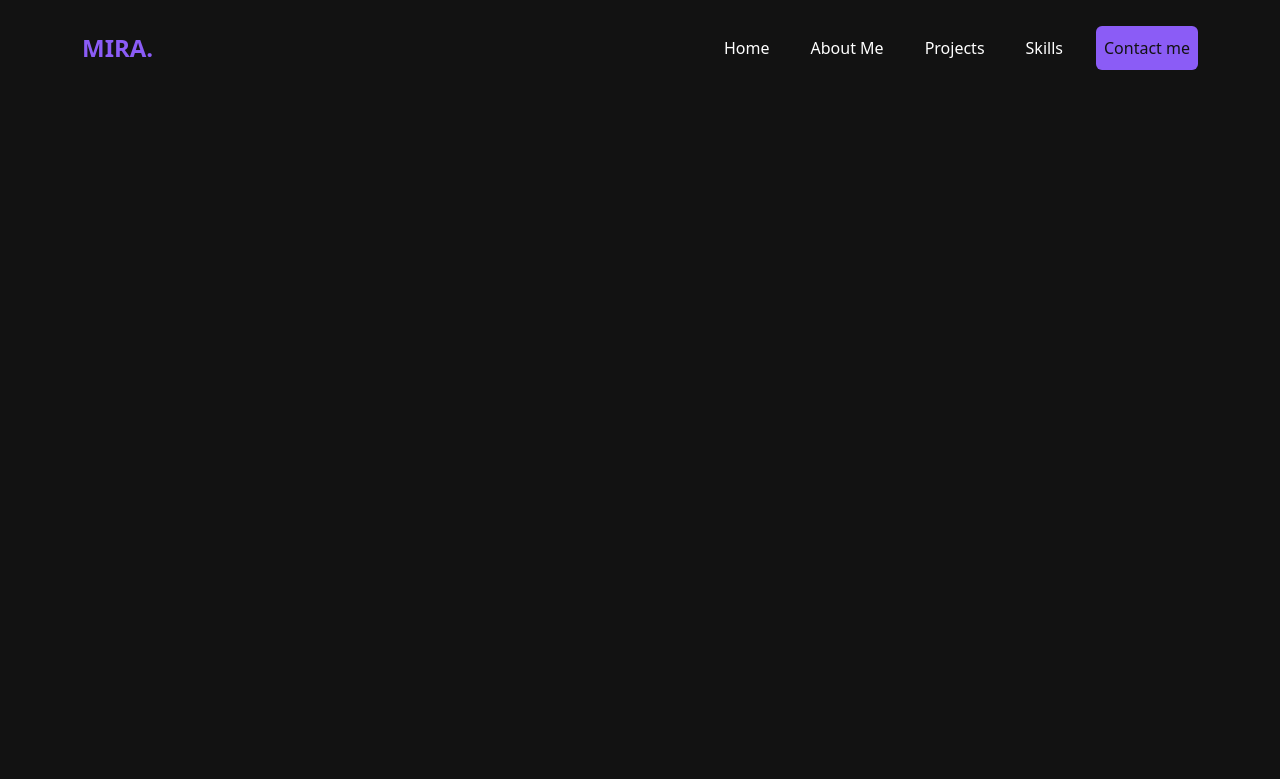
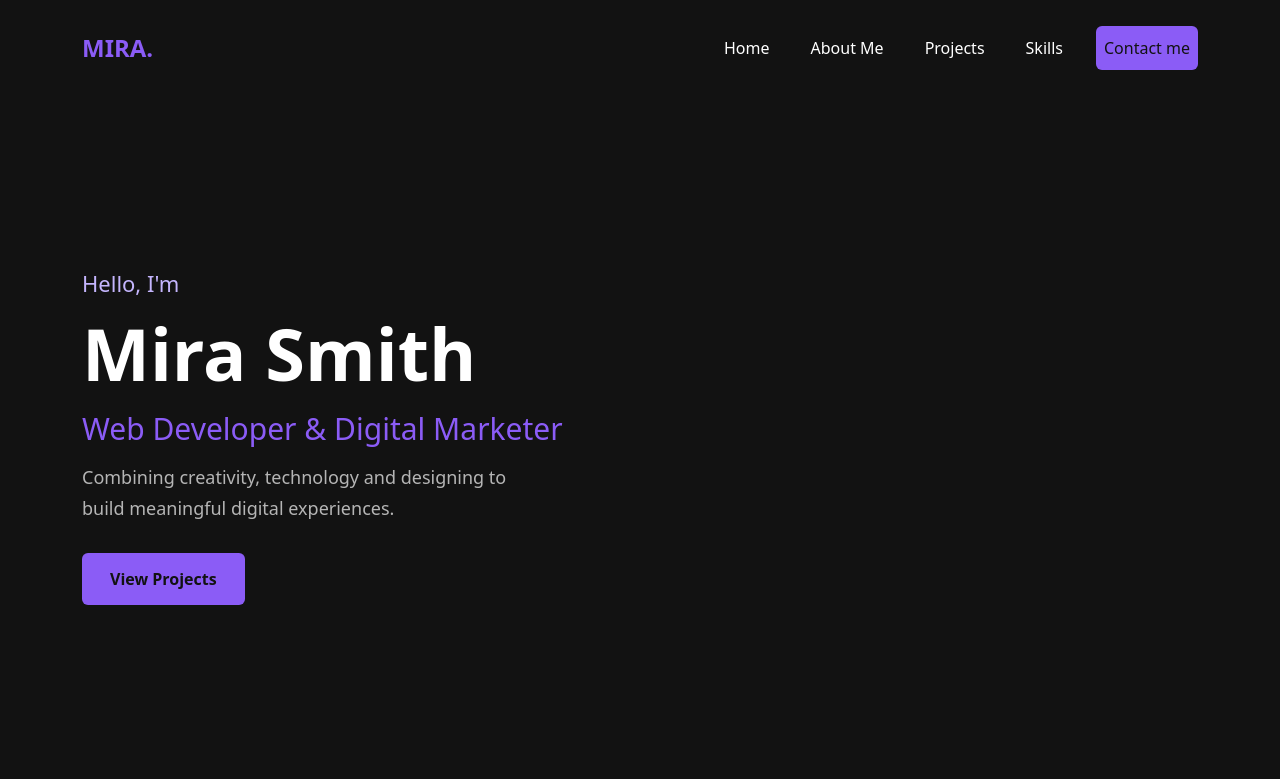
Before and after one commit to mirasmith0101-byte/portfolio-website, a plain HTML site: page index.html in a window 1280 px wide. Drawn offline with nearby package versions, Linux system fonts and the light colour scheme.

Commit message:
build and style home section

```diff
--- a/index.html
+++ b/index.html
@@ -47,6 +47,29 @@
             </div>
          </nav>
 
+         <!-- Home Section -->
+          <section id="home" class="home">
+            <div class="container">
+                <div class="row align-items-center">
+
+                    <!-- Introduction -->
+                     <div class="col-lg-6">
+                        <p class="home-greeting">Hello, I'm</p>
+                        <h1 class="home-title">Mira Smith</h1>
+                        <h2 class="home-subtitle"> Web Developer & Digital Marketer</h2>
+                        <p class="home-description">Combining creativity, technology and designing to build meaningful digital experiences.</p>
+                        <a href="#projects" class="home-btn">View Projects</a>
+                     </div>
+
+                     <!-- Profile Photo -->
+                      <div class="col-lg-6">
+                        <div class="home-image">
+                        </div>
+                      </div>
+                </div>
+            </div>
+          </section>
+
         <!-- Bootstrap JavaScript -->
          <script src="https://cdn.jsdelivr.net/npm/bootstrap@5.3.3/dist/js/bootstrap.bundle.min.js"></script>
     </body>
--- a/style.css
+++ b/style.css
@@ -11,6 +11,7 @@ body {
     color: var(--text-color);
 }
 
+/* Nav Section */
 .navbar {
     background-color: var(--background-color);
     padding: 25px 0;
@@ -47,3 +48,47 @@ body {
 .navbar-nav {
     align-items: center;
 }
+
+/* Home Section */
+.home {
+    min-height: 85vh;
+    display: flex;
+    align-items: center;
+    padding: 60px 0;
+}
+.home-greeting {
+    font-size: 22px;
+    color: var(--light-purple);
+    margin-bottom: 10px;
+}
+.home-title {
+    font-size: clamp(40px, 6vw, 72px);
+    font-weight: 700;
+    margin-bottom: 15px;
+}
+.home-subtitle {
+    font-size: 30px;
+    color: var(--primary-color);
+    margin-bottom: 15px;
+}
+.home-description {
+    font-size: 18px;
+    color: #b5b5b5;
+    line-height: 1.7;
+    max-width: 450px;
+    margin-bottom: 30px;
+}
+.home-btn {
+    display: inline-block;
+    background-color: var(--primary-color);
+    color: #121212;
+    padding: 14px 28px;
+    border-radius: 6px;
+    text-decoration: none;
+    transition: 0.3s;
+    font-weight: 600;
+}
+.home-btn:hover {
+    background-color: var(--secondary-color);
+    color: white;
+}
```
